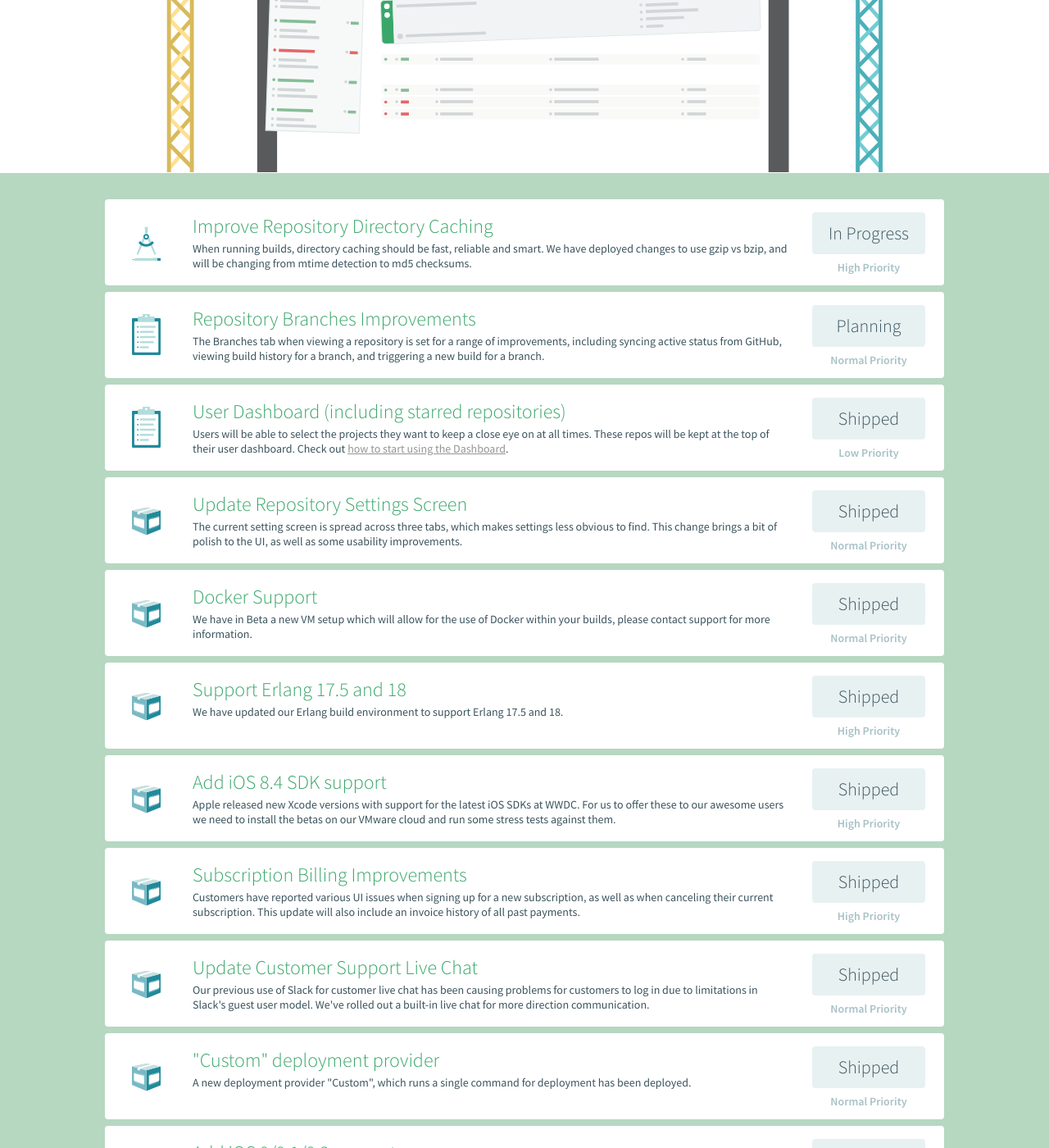
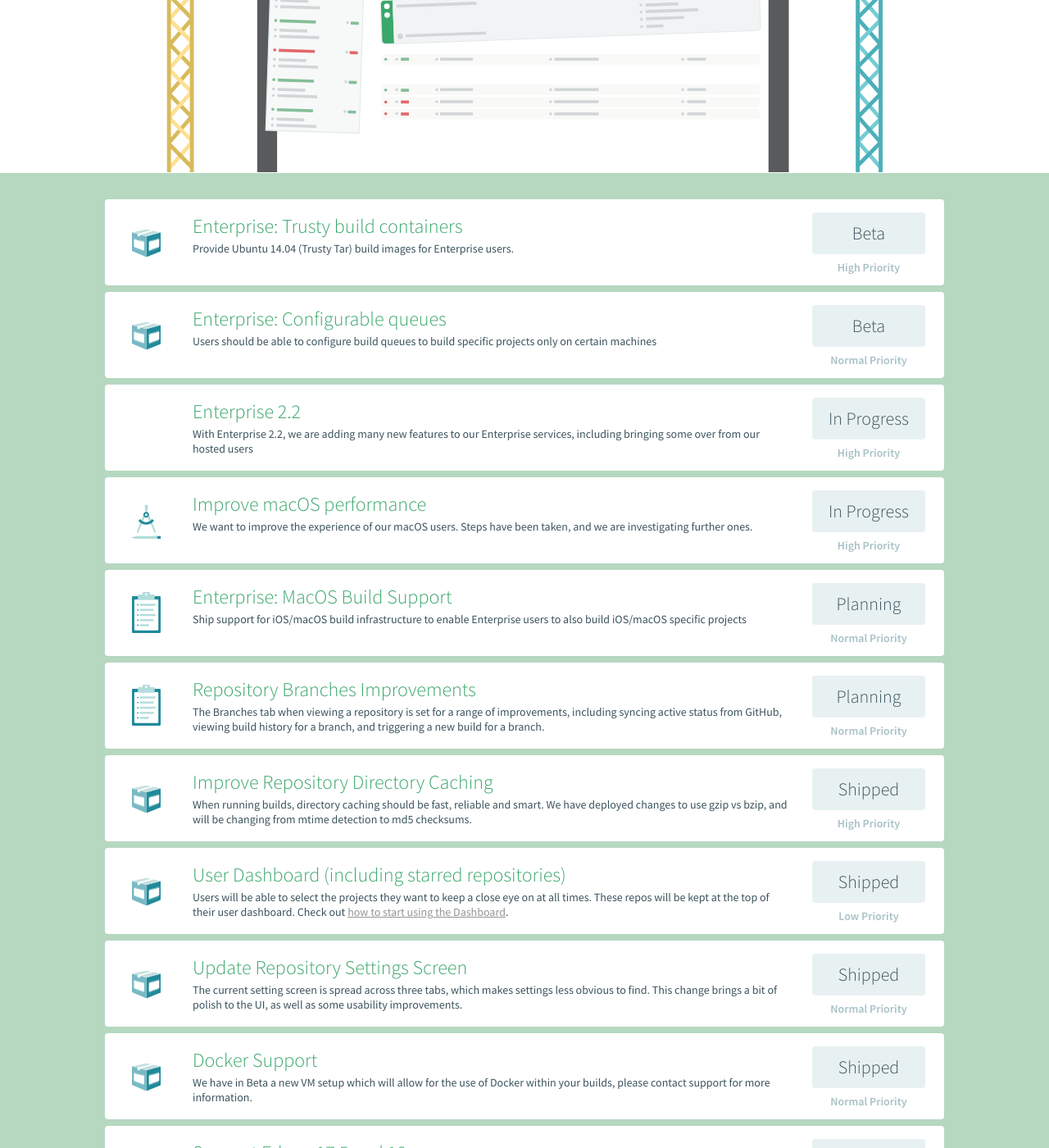
Before and after one commit to travis-ci/travis-next, a Jekyll site: the page built from index.html, in a window 1280 px wide and 1400 px high, scrolled down 381 px. Shown: the whole window at 82% size. Built offline with Jekyll 4.4.1, drawn with Linux system fonts in a browser that asks for light colours.

Commit message:
Update for 2017-10-12, adding Enterprise updates to the list.

```diff
--- a/_data/steps.yml
+++ b/_data/steps.yml
@@ -1,20 +1,48 @@
-
-- 5:
-  title: 'Improve Repository Directory Caching'
-  description: 'When running builds, directory caching should be fast, reliable and smart. We have deployed changes to use gzip vs bzip, and will be changing from mtime detection to md5 checksums.'
+- 17:
+  title: 'Enterprise: Trusty build containers'
+  description: 'Provide Ubuntu 14.04 (Trusty Tar) build images for Enterprise users.'
+  icon: 'shipment'
+  status: 'Beta'
+  priority: 'high'
+- 19:
+  title: 'Enterprise: Configurable queues'
+  description: 'Users should be able to configure build queues to build specific projects only on certain machines'
+  icon: 'shipment'
+  status: 'Beta'
+  priority: 'normal'
+- 20:
+  title: 'Enterprise 2.2'
+  description: 'With Enterprise 2.2, we are adding many new features to our Enterprise services, including bringing some over from our hosted users'
+  status: 'In Progress'
+  priority: 'high'
+- 16:
+  title: 'Improve macOS performance'
+  description: 'We want to improve the experience of our macOS users. Steps have been taken, and we are investigating further ones.'
   icon: 'compass'
   status: 'In Progress'
   priority: 'high'
+- 18:
+  title: 'Enterprise: MacOS Build Support'
+  description: 'Ship support for iOS/macOS build infrastructure to enable Enterprise users to also build iOS/macOS specific projects'
+  icon: 'clipboard'
+  status: 'Planning'
+  priority: 'normal'
 - 7:
   title: 'Repository Branches Improvements'
   description: 'The Branches tab when viewing a repository is set for a range of improvements, including syncing active status from GitHub, viewing build history for a branch, and triggering a new build for a branch.'
   icon: 'clipboard'
   status: 'Planning'
   priority: 'normal'
+- 5:
+  title: 'Improve Repository Directory Caching'
+  description: 'When running builds, directory caching should be fast, reliable and smart. We have deployed changes to use gzip vs bzip, and will be changing from mtime detection to md5 checksums.'
+  icon: 'shipment'
+  status: 'Shipped'
+  priority: 'high'
 - 8:
   title: 'User Dashboard (including starred repositories)'
   description: 'Users will be able to select the projects they want to keep a close eye on at all times. These repos will be kept at the top of their user dashboard. Check out <a href="https://blog.travis-ci.com/2017-02-28-introducing-dashboard">how to start using the Dashboard</a>.'
-  icon: 'clipboard'
+  icon: 'shipment'
   status: 'Shipped'
   priority: 'low'
 - 9:
```
